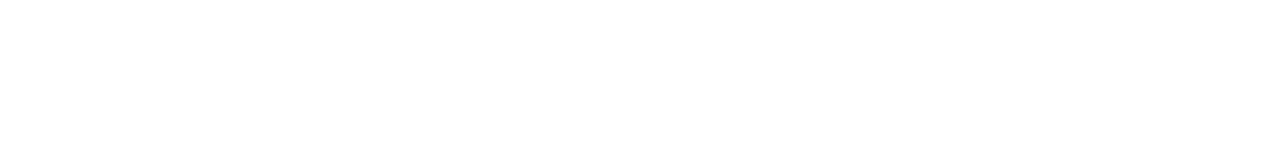
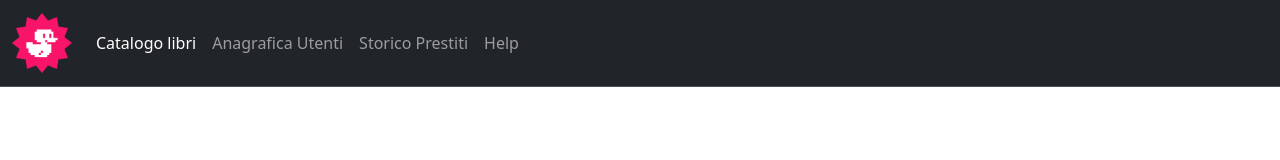
Before and after one commit to andreapanico12/html-css-bootstrap-dashboard, a plain HTML site: page form.html in a window 1280 px wide. Drawn offline with nearby package versions, Linux system fonts and the light colour scheme.

Commit message:
feat: add header navbar layout and content

```diff
--- a/form.html
+++ b/form.html
@@ -17,7 +17,51 @@
 </head>
 
 <body>
+
   <header>
+
+        <!-- navbar -->
+
+        <nav class="navbar navbar-expand-lg bg-dark border-bottom border-body" data-bs-theme="dark">
+          <div class="container-fluid">
+          <a class="navbar-brand" href="#"><img src="assets/img/duck.png" alt="logo" height="60px" width="60px"></a>
+          <button
+            class="navbar-toggler"
+            type="button"
+            data-bs-toggle="collapse"
+            data-bs-target="#navbarSupportedContent"
+            aria-controls="navbarSupportedContent"
+            aria-expanded="false"
+            aria-label="Toggle navigation"
+          >
+            <span class="navbar-toggler-icon"></span>
+          </button>
+          <div class="collapse navbar-collapse" id="navbarSupportedContent">
+            <ul class="navbar-nav me-auto mb-2 mb-lg-0">
+              <li class="nav-item">
+                <a class="nav-link active" aria-current="page" href="#"
+                  >Catalogo libri</a
+                >
+              </li>
+              <li class="nav-item">
+                <a class="nav-link" href="#">Anagrafica Utenti</a>
+              </li>
+              <li class="nav-item">
+                <a class="nav-link" href="#">Storico Prestiti</a>
+              </li>
+              <li class="nav-item">
+                <a class="nav-link" href="#">Help</a>
+              </li>
+            </ul>
+
+          </div>
+        </div>
+
+        </nav>
+
+        </nav>
+
+        <!-- /navbar -->
 
   </header>
 
```
